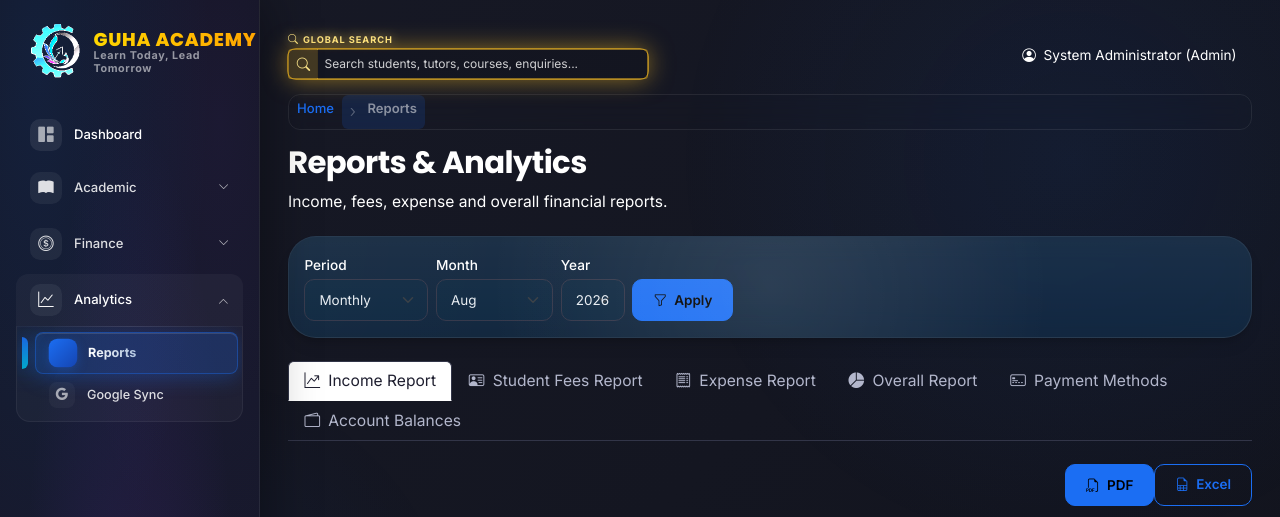
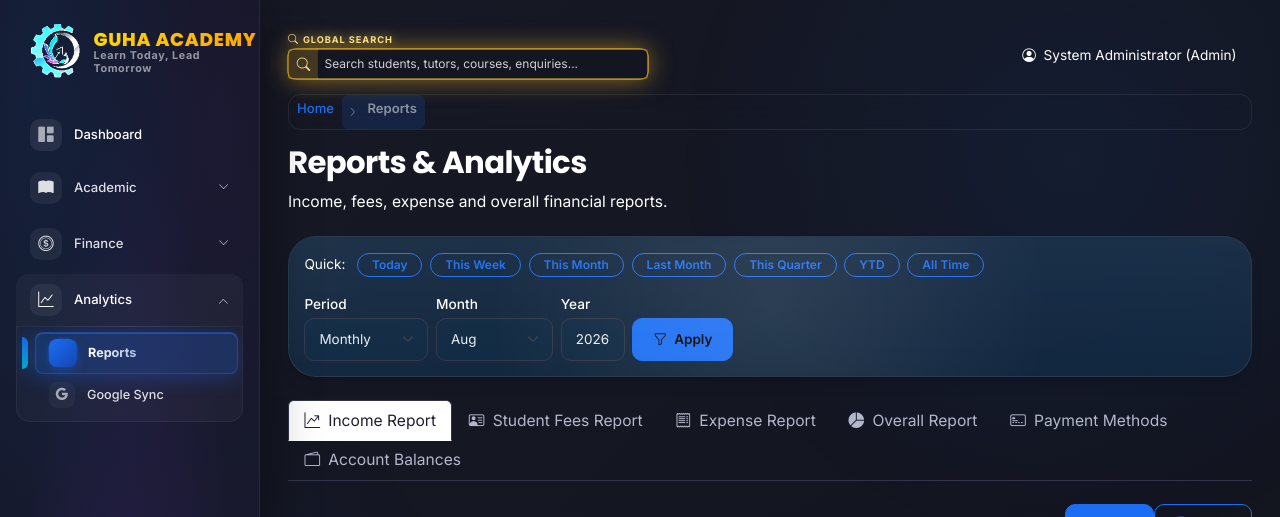
Before and after one commit to aishwaryaumakumar2005-web/guha, a Flask app: page /reports in a window 1280 px wide. Shown: the top 517 px of the page. Run offline with Flask 3, Linux system fonts and the light colour scheme; a user stored in the database is signed in; data comes from the database, SQL or seed files in the repository; data that the repository does not hold is empty; some libraries are stand-ins or nearby versions.

Commit message:
Add one-click date-range quick chips to Reports

```diff
--- a/app/routes/reports.py
+++ b/app/routes/reports.py
@@ -66,7 +66,35 @@
     filter_year = request.args.get('year', type=int) or today.year
     start_date_str = request.args.get('start_date')
     end_date_str = request.args.get('end_date')
-    if filter_mode == 'custom' and start_date_str and end_date_str:
+    quick = request.args.get('quick', '').strip().lower()
+
+    def _quick_range(key):
+        if key == 'today':
+            return today, today
+        if key == 'this_week':
+            return today - timedelta(days=today.weekday()), today
+        if key == 'this_month':
+            return date(today.year, today.month, 1), today
+        if key == 'last_month':
+            end = date(today.year, today.month, 1) - timedelta(days=1)
+            return date(end.year, end.month, 1), end
+        if key == 'this_quarter':
+            q = (today.month - 1) // 3 + 1
+            qs = (q - 1) * 3 + 1
+            return date(today.year, qs, 1), today
+        if key == 'ytd':
+            return date(today.year, 1, 1), today
+        if key == 'all':
+            return date(2000, 1, 1), date(2100, 12, 31)
+        return None
+
+    qrange = _quick_range(quick) if quick else None
+    if qrange:
+        start_date, end_date = qrange
+        filter_mode = 'custom'
+        start_date_str = start_date.strftime('%Y-%m-%d')
+        end_date_str = end_date.strftime('%Y-%m-%d')
+    elif filter_mode == 'custom' and start_date_str and end_date_str:
         start_date = datetime.strptime(start_date_str, '%Y-%m-%d').date()
         end_date = datetime.strptime(end_date_str, '%Y-%m-%d').date()
     else:
@@ -212,6 +240,7 @@
         filter_month=filter_month, filter_year=filter_year,
         start_date_str=start_date_str or start_date.strftime('%Y-%m-%d'),
         end_date_str=end_date_str or end_date.strftime('%Y-%m-%d'),
+        active_quick=quick,
         total_income=float(total_income), income_monthly=income_monthly, cumulative_income=cumulative_income,
         fees_monthly=fees_monthly, course_wise_income=course_wise_income, daily_collections=daily_collections,
         payment_labels=payment_labels, payment_data=payment_data, daily_labels=daily_labels, daily_amounts=daily_amounts,
--- a/app/templates/reports.html
+++ b/app/templates/reports.html
@@ -10,6 +10,13 @@
     {% if not is_staff %}
     <!-- Date Filter Bar -->
     <div class="glass-card p-3 mb-4">
+        <div class="d-flex flex-wrap align-items-center gap-2 mb-3">
+            <span class="small text-secondary me-1">Quick:</span>
+            {% set quick_chips = [('today','Today'),('this_week','This Week'),('this_month','This Month'),('last_month','Last Month'),('this_quarter','This Quarter'),('ytd','YTD'),('all','All Time')] %}
+            {% for key, label in quick_chips %}
+            <a href="{{ url_for('reports.reports', tab=tab, quick=key) }}" class="btn btn-sm {% if active_quick == key %}btn-premium{% else %}btn-outline-premium{% endif %}" style="border-radius:999px;padding:2px 14px;font-size:0.78rem;">{{ label }}</a>
+            {% endfor %}
+        </div>
         <form method="GET" action="{{ url_for('reports.reports') }}" class="row g-2 align-items-end">
             <input type="hidden" name="tab" value="{{ tab }}">
             <div class="col-auto">
```
